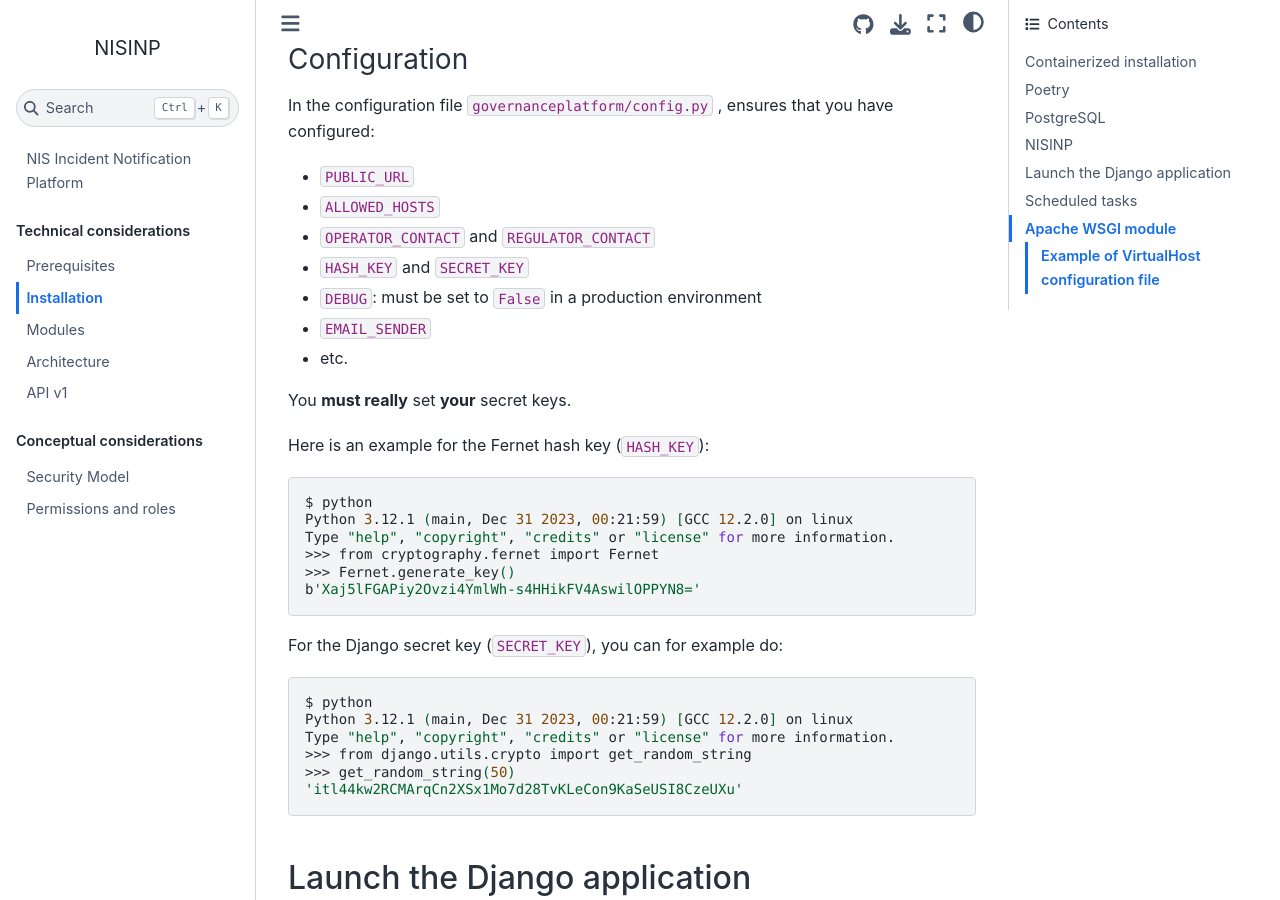
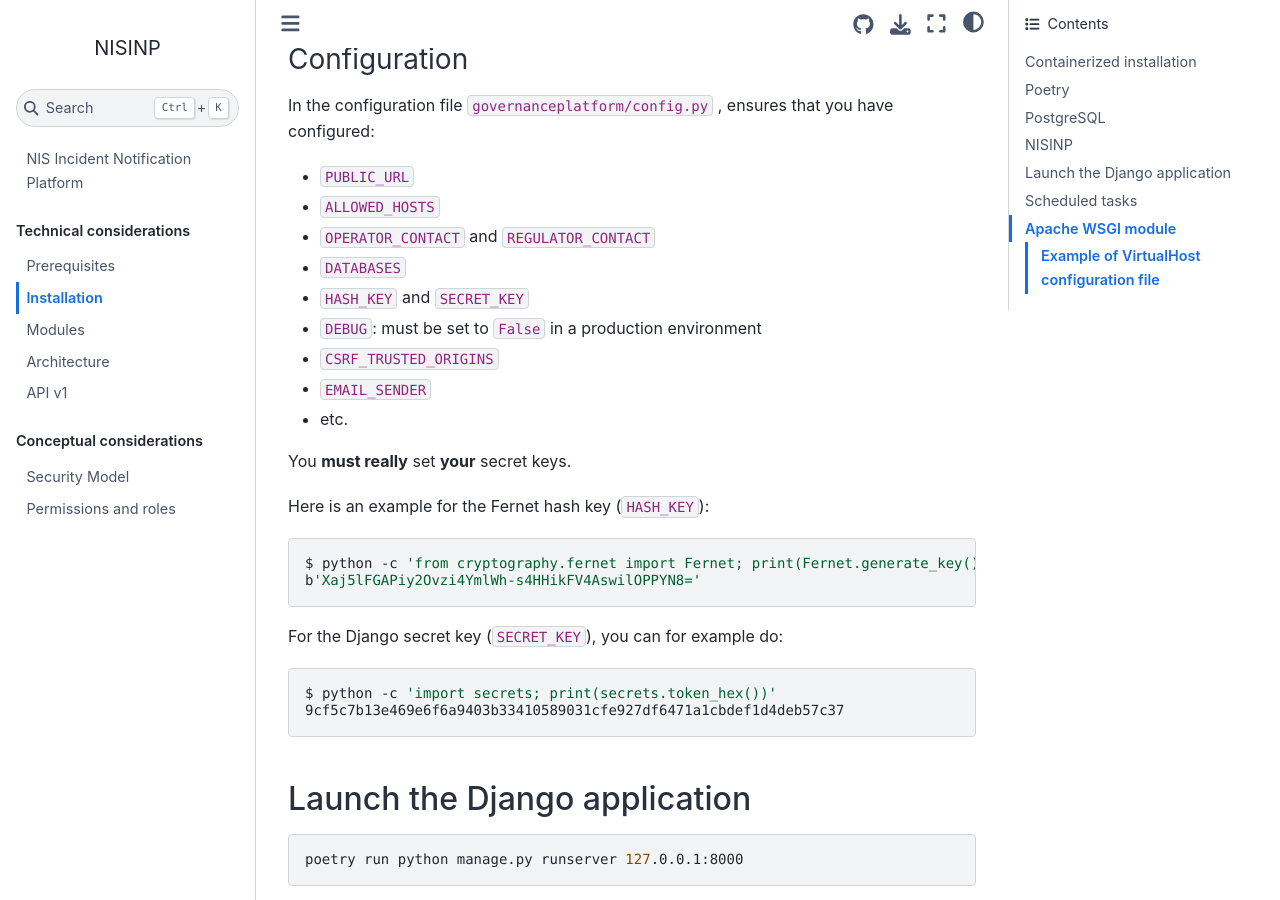
Before and after one commit to informed-governance-project/NISINP, a Sphinx documentation site: the page built from docs/installation.rst, in a window 1280 px wide and 900 px high, scrolled down 1557 px. Built offline with Sphinx 7.4.7 and the Sphinx Book theme 1.1.4, drawn with Linux system fonts in a browser that asks for light colours.

Commit message:
chg: [documentation] Updated installation section..

```diff
--- a/docs/installation.rst
+++ b/docs/installation.rst
@@ -83,8 +83,10 @@
 - ``PUBLIC_URL``
 - ``ALLOWED_HOSTS``
 - ``OPERATOR_CONTACT`` and ``REGULATOR_CONTACT``
+- ``DATABASES``
 - ``HASH_KEY`` and ``SECRET_KEY``
 - ``DEBUG``: must be set to ``False`` in a production environment
+- ``CSRF_TRUSTED_ORIGINS``
 - ``EMAIL_SENDER``
 - etc.
 
@@ -94,11 +96,7 @@
 
 .. code-block:: bash
 
-    $ python
-    Python 3.12.1 (main, Dec 31 2023, 00:21:59) [GCC 12.2.0] on linux
-    Type "help", "copyright", "credits" or "license" for more information.
-    >>> from cryptography.fernet import Fernet
-    >>> Fernet.generate_key()
+    $ python -c 'from cryptography.fernet import Fernet; print(Fernet.generate_key())'
     b'Xaj5lFGAPiy2Ovzi4YmlWh-s4HHikFV4AswilOPPYN8='
 
 
@@ -106,13 +104,8 @@
 
 .. code-block:: bash
 
-    $ python
-    Python 3.12.1 (main, Dec 31 2023, 00:21:59) [GCC 12.2.0] on linux
-    Type "help", "copyright", "credits" or "license" for more information.
-    >>> from django.utils.crypto import get_random_string
-    >>> get_random_string(50)
-    'itl44kw2RCMArqCn2XSx1Mo7d28TvKLeCon9KaSeUSI8CzeUXu'
-
+    $ python -c 'import secrets; print(secrets.token_hex())'
+    9cf5c7b13e469e6f6a9403b33410589031cfe927df6471a1cbdef1d4deb57c37
 
 
 Launch the Django application
```
